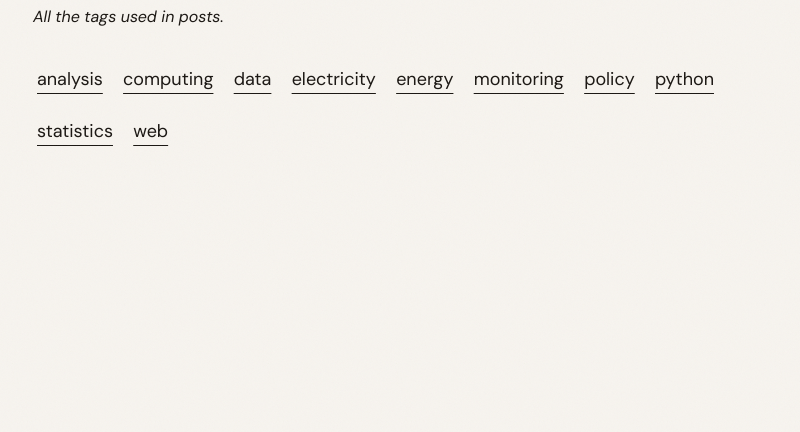
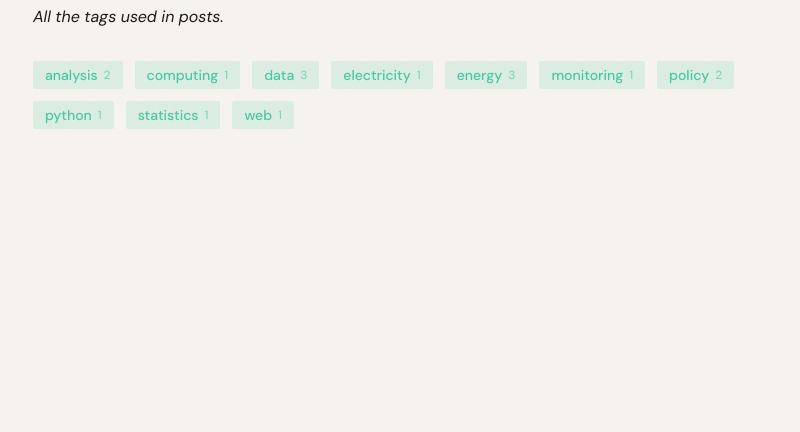
Before and after one commit to joypauls/joypauls.dev-astro, an Astro site: page /tags in a window 1280 px wide. Shown: the part 292-724 px from the top of the page, without its empty margins (239-1039 px from the left). Built offline with nearby package versions, Linux system fonts and the light colour scheme; Astro itself is replaced by a stand-in of ours.

Commit message:
better tags

```diff
--- /dev/null
+++ b/src/components/TagPill.astro
@@ -0,0 +1,23 @@
+---
+export interface Props {
+  tag: string;
+  tagName: string;
+  count?: number;
+}
+
+const { tag, tagName, count } = Astro.props;
+---
+
+<a href={`/tags/${tag}/`} class="tag-pill">
+  {tagName}
+  {count !== undefined && <span class="tag-count">{count}</span>}
+</a>
+
+<style>
+  .tag-pill {
+    @apply inline-flex items-center gap-1.5 rounded-sm bg-skin-accent/15 px-3 py-1 text-sm font-medium text-skin-accent transition-colors duration-150 hover:bg-skin-accent hover:text-skin-inverted;
+  }
+  .tag-count {
+    @apply text-xs opacity-60;
+  }
+</style>
--- a/src/pages/index.astro
+++ b/src/pages/index.astro
@@ -31,9 +31,7 @@ const socialCount = SOCIALS.filter(social => social.active).length;
       </figure>
 
       <p>
-        Exploring how data and computation can help us understand and reimagine
-        the energy systems at the heart of a sustainable future, with a focus on
-        making technical topics approachable.
+        Exploring data, computation, reliability, and sustainable systems. Writing about what I'm working on and learning about in my day job and personal pursuits.
       </p>
 
     </section>
--- a/src/pages/tags/index.astro
+++ b/src/pages/tags/index.astro
@@ -4,7 +4,7 @@ import Header from "@components/Header.astro";
 import Footer from "@components/Footer.astro";
 import Layout from "@layouts/Layout.astro";
 import Main from "@layouts/Main.astro";
-import Tag from "@components/Tag.astro";
+import TagPill from "@components/TagPill.astro";
 import getUniqueTags from "@utils/getUniqueTags";
 import { SITE } from "@config";
 
@@ -16,8 +16,12 @@ let tags = getUniqueTags(posts);
 <Layout title={`Tags | ${SITE.title}`}>
   <Header activeNav="tags" />
   <Main pageTitle="Tags" pageDesc="All the tags used in posts.">
-    <ul>
-      {tags.map(({ tag, tagName }) => <Tag {tag} {tagName} size="lg" />)}
+    <ul class="flex flex-wrap gap-3 pt-2">
+      {tags.map(({ tag, tagName, count }) => (
+        <li>
+          <TagPill {tag} {tagName} {count} />
+        </li>
+      ))}
     </ul>
   </Main>
   <Footer />
--- a/src/utils/getUniqueTags.ts
+++ b/src/utils/getUniqueTags.ts
@@ -5,19 +5,23 @@ import postFilter from "./postFilter";
 interface Tag {
   tag: string;
   tagName: string;
+  count: number;
 }
 
-const getUniqueTags = (posts: CollectionEntry<"blog">[]) => {
-  const tags: Tag[] = posts
-    .filter(postFilter)
-    .flatMap(post => post.data.tags)
-    .map(tag => ({ tag: slugifyStr(tag), tagName: tag }))
-    .filter(
-      (value, index, self) =>
-        self.findIndex(tag => tag.tag === value.tag) === index
-    )
-    .sort((tagA, tagB) => tagA.tag.localeCompare(tagB.tag));
-  return tags;
+const getUniqueTags = (posts: CollectionEntry<"blog">[]): Tag[] => {
+  const filtered = posts.filter(postFilter);
+  const countMap: Record<string, Tag> = {};
+  for (const post of filtered) {
+    for (const tagName of post.data.tags) {
+      const tag = slugifyStr(tagName);
+      if (countMap[tag]) {
+        countMap[tag].count++;
+      } else {
+        countMap[tag] = { tag, tagName, count: 1 };
+      }
+    }
+  }
+  return Object.values(countMap).sort((a, b) => a.tag.localeCompare(b.tag));
 };
 
 export default getUniqueTags;
```
